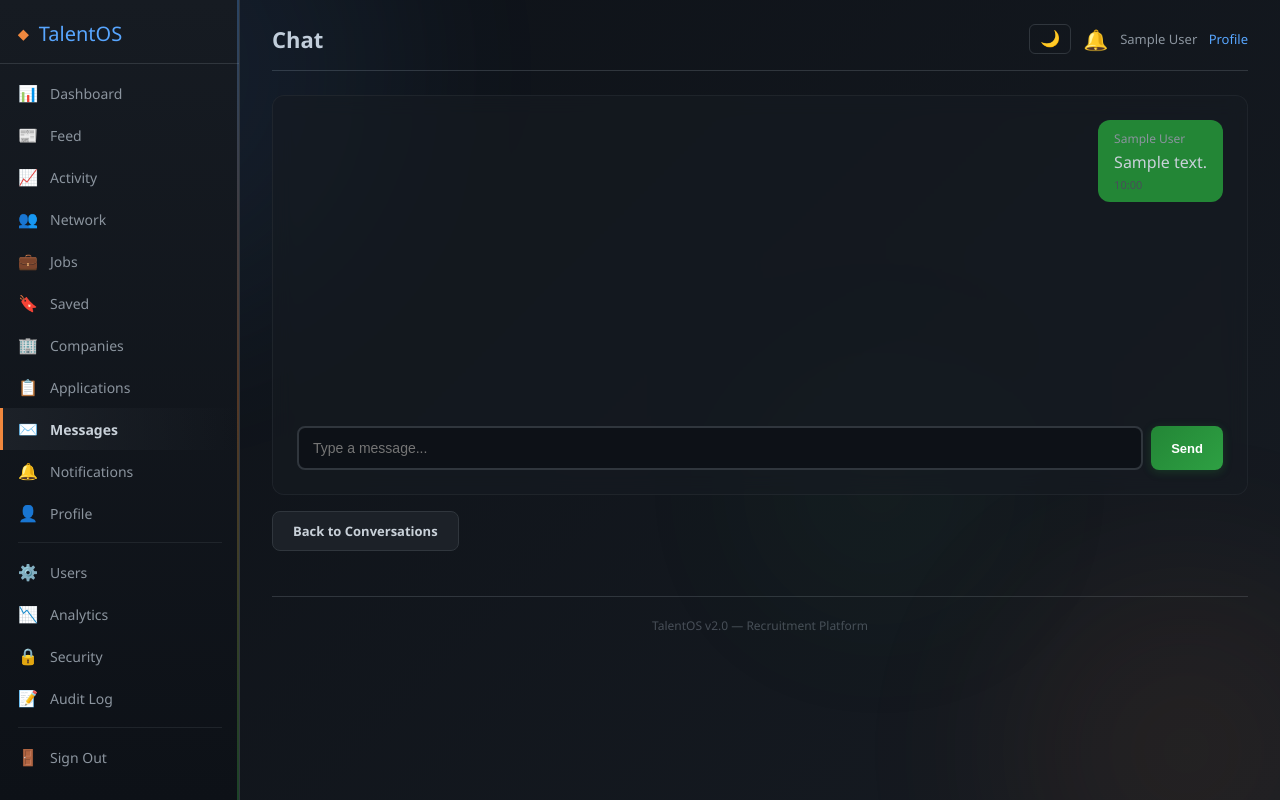
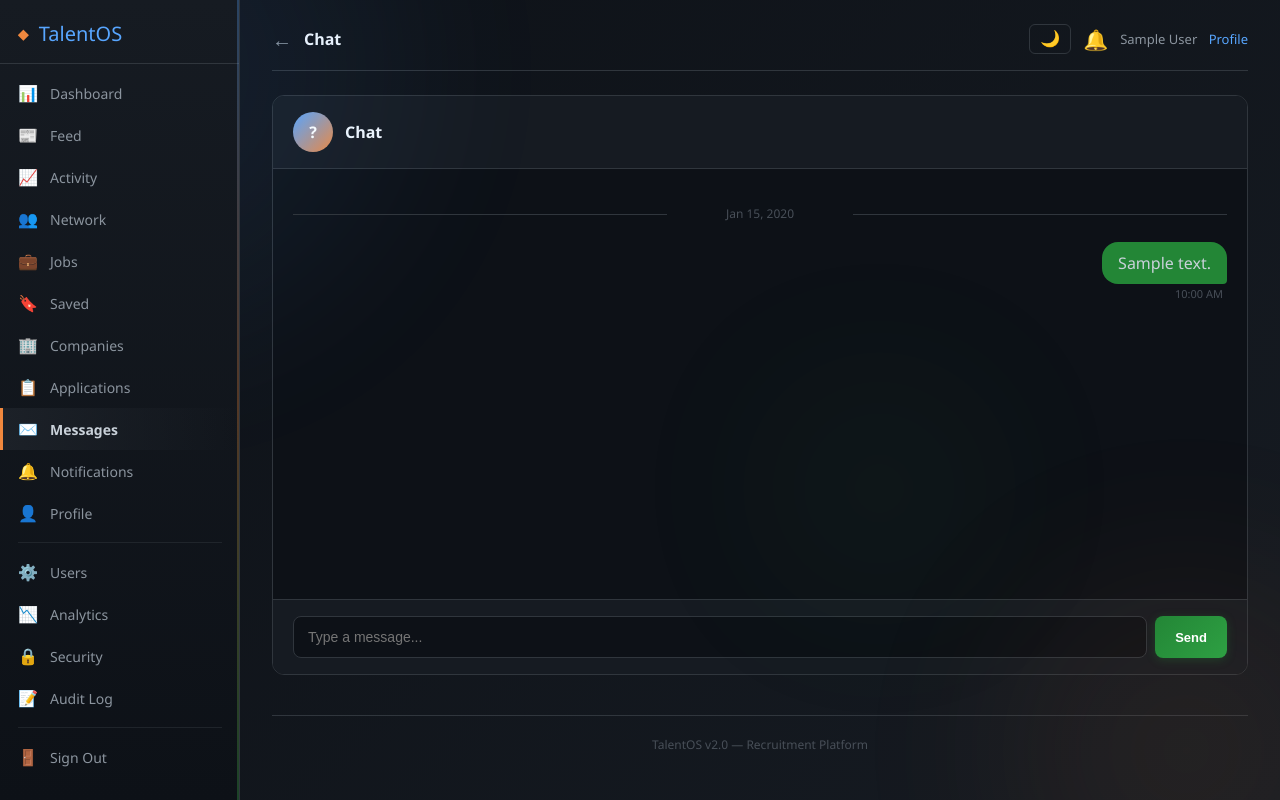
Before and after one commit to Anesh2302/talentos, a Flask app: page /messages/1 in a window 1280 px wide. Run offline with Flask 3, Linux system fonts and the light colour scheme; a user stored in the database is signed in; tables that the repository leaves empty hold one stand-in row (values such as "Sample post"); data that the repository does not hold is empty.

Commit message:
add Chat button on network + profile pages with Teams-style chat UI

```diff
--- a/talentos/routes/messages.py
+++ b/talentos/routes/messages.py
@@ -47,10 +47,17 @@ def view_conversation(id):
         .order_by(Message.created_at.asc())
         .all()
     )
+    other_participant = (
+        User.query
+        .join(ConversationParticipant)
+        .filter(ConversationParticipant.conversation_id == id, User.id != current_user.id)
+        .first()
+    )
     return render_template(
         "messages/chat.html",
         conversation=conversation,
         messages=messages,
+        other=other_participant,
         active="messages",
     )
 
@@ -127,3 +134,30 @@ def new_conversation(user_id):
         recipient=recipient,
         active="messages",
     )
+
+
+@bp.route("/start/<int:user_id>", methods=["POST"])
+@login_required
+def start_or_find_conversation(user_id):
+    if user_id == current_user.id:
+        return jsonify({"error": "Cannot chat with yourself"}), 400
+    recipient = User.query.get_or_404(user_id)
+    my_conv_ids = [p.conversation_id for p in ConversationParticipant.query.filter_by(user_id=current_user.id).all()]
+    for cid in my_conv_ids:
+        other = ConversationParticipant.query.filter_by(conversation_id=cid, user_id=user_id).first()
+        if other:
+            participants_count = ConversationParticipant.query.filter_by(conversation_id=cid).count()
+            if participants_count == 2:
+                return jsonify({"redirect": url_for("messages.view_conversation", id=cid)})
+    conversation = Conversation(
+        subject=f"Chat with {recipient.name}",
+        created_at=datetime.utcnow(),
+        updated_at=datetime.utcnow(),
+    )
+    db.session.add(conversation)
+    db.session.flush()
+    for uid in (current_user.id, user_id):
+        participant = ConversationParticipant(conversation_id=conversation.id, user_id=uid)
+        db.session.add(participant)
+    db.session.commit()
+    return jsonify({"redirect": url_for("messages.view_conversation", id=conversation.id)})
--- a/talentos/templates/messages/chat.html
+++ b/talentos/templates/messages/chat.html
@@ -1,27 +1,81 @@
 {% extends "base.html" %}
-{% block title %}TalentOS — Chat{% endblock %}
-{% block heading %}Chat{% endblock %}
+{% block title %}Chat with {{ other.name if other else '...' }} — TalentOS{% endblock %}
+{% block heading %}
+<div style="display:flex;align-items:center;gap:12px">
+  <a href="/messages" style="color:#8b949e;text-decoration:none;font-size:20px;">←</a>
+  <div>
+    <div style="color:#f0f6fc;font-weight:600;font-size:16px;">{{ other.name if other else 'Chat' }}</div>
+    <div style="color:#8b949e;font-size:12px;">
+      {% if other and other.headline %}{{ other.headline }} · {% endif %}
+      {% if other and other.email %}{{ other.email }}{% endif %}
+    </div>
+  </div>
+</div>
+{% endblock %}
 {% block content %}
-<div class="card" style="min-height:400px;display:flex;flex-direction:column">
-  <div style="flex:1;overflow-y:auto;margin-bottom:16px">
+<style>
+  .chat-container { display:flex; flex-direction:column; height:calc(100vh - 220px); min-height:400px; background:#0d1117; border:1px solid #30363d; border-radius:12px; overflow:hidden; }
+  .chat-header { padding:16px 20px; border-bottom:1px solid #30363d; background:#161b22; display:flex; align-items:center; gap:12px; }
+  .chat-avatar { width:40px; height:40px; border-radius:50%; background:linear-gradient(135deg,#58a6ff,#f0883e); display:flex; align-items:center; justify-content:center; color:#fff; font-weight:bold; font-size:16px; flex-shrink:0; }
+  .chat-messages { flex:1; overflow-y:auto; padding:20px; display:flex; flex-direction:column; gap:4px; }
+  .chat-message { display:flex; flex-direction:column; max-width:75%; margin-bottom:8px; }
+  .chat-message.sent { align-self:flex-end; }
+  .chat-message.received { align-self:flex-start; }
+  .chat-bubble { padding:10px 16px; border-radius:16px; position:relative; word-wrap:break-word; }
+  .chat-message.sent .chat-bubble { background:#238636; border-bottom-right-radius:4px; color:#c9d1d9; }
+  .chat-message.received .chat-bubble { background:#1c2128; border:1px solid #30363d; border-bottom-left-radius:4px; color:#c9d1d9; }
+  .chat-message .chat-time { font-size:11px; color:#484f58; margin-top:2px; padding:0 4px; }
+  .chat-message.sent .chat-time { text-align:right; }
+  .chat-input-area { padding:16px 20px; border-top:1px solid #30363d; background:#161b22; }
+  .chat-input-row { display:flex; gap:8px; }
+  .chat-input-row input { flex:1; margin:0; background:#0d1117; border:1px solid #30363d; }
+  .day-separator { text-align:center; color:#484f58; font-size:12px; margin:16px 0; position:relative; }
+  .day-separator::before, .day-separator::after { content:''; position:absolute; top:50%; width:40%; height:1px; background:#30363d; }
+  .day-separator::before { left:0; }
+  .day-separator::after { right:0; }
+  .empty-state { flex:1; display:flex; align-items:center; justify-content:center; color:#484f58; font-size:14px; }
+</style>
+
+<div class="chat-container">
+  <div class="chat-header">
+    <div class="chat-avatar">{{ other.name[0] if other else '?' }}</div>
+    <div>
+      <div style="color:#f0f6fc;font-weight:600;">{{ other.name if other else 'Chat' }}</div>
+      <div style="color:#3fb950;font-size:12px;">
+        {% if other %}{{ other.headline or 'Online' }}{% endif %}
+      </div>
+    </div>
+  </div>
+  <div class="chat-messages" id="chatMessages">
     {% if messages %}
+      {% set ns = namespace(last_date='') %}
       {% for m in messages %}
-      <div style="margin-bottom:12px;text-align:{% if m.sender_id == current_user.id %}right{% else %}left{% endif %}">
-        <div style="display:inline-block;background:{% if m.sender_id == current_user.id %}#238636{% else %}#1c2128{% endif %};padding:10px 16px;border-radius:12px;max-width:70%;text-align:left">
-          <p style="font-size:12px;color:#8b949e;margin-bottom:4px">{{ m.sender.name }}</p>
-          <p style="color:#c9d1d9">{{ m.content }}</p>
-          <p style="font-size:11px;color:#484f58;margin-top:4px">{{ m.created_at.strftime('%H:%M') }}</p>
+        {% set d = m.created_at.strftime('%b %d, %Y') %}
+        {% if d != ns.last_date %}
+          <div class="day-separator">{{ d }}</div>
+          {% set ns.last_date = d %}
+        {% endif %}
+        <div class="chat-message {{ 'sent' if m.sender_id == current_user.id else 'received' }}">
+          <div class="chat-bubble">{{ m.content }}</div>
+          <div class="chat-time">{{ m.created_at.strftime('%I:%M %p') }}</div>
         </div>
-      </div>
       {% endfor %}
     {% else %}
-      <p class="empty">No messages yet</p>
+      <div class="empty-state">No messages yet. Say hello!</div>
     {% endif %}
   </div>
-  <form method="POST" action="/messages/{{ conversation.id }}/send" style="display:flex;gap:8px">
-    <input type="text" name="content" placeholder="Type a message..." required style="margin:0;flex:1">
-    <button type="submit" class="btn btn-primary">Send</button>
-  </form>
+  <div class="chat-input-area">
+    <form method="POST" action="/messages/{{ conversation.id }}/send" class="chat-input-row">
+      <input type="text" name="content" placeholder="Type a message..." required>
+      <button type="submit" class="btn btn-primary">Send</button>
+    </form>
+  </div>
 </div>
-<a href="/messages" class="btn btn-secondary">Back to Conversations</a>
+
+<script>
+window.onload = function() {
+  var el = document.getElementById('chatMessages');
+  if (el) el.scrollTop = el.scrollHeight;
+};
+</script>
 {% endblock %}
```
Also changed, not shown: talentos/templates/messages/list.html (+33 -15 lines), talentos/templates/social/user_profile.html (+6 -1 lines), talentos/templates/social/users.html (+12 -3 lines).
